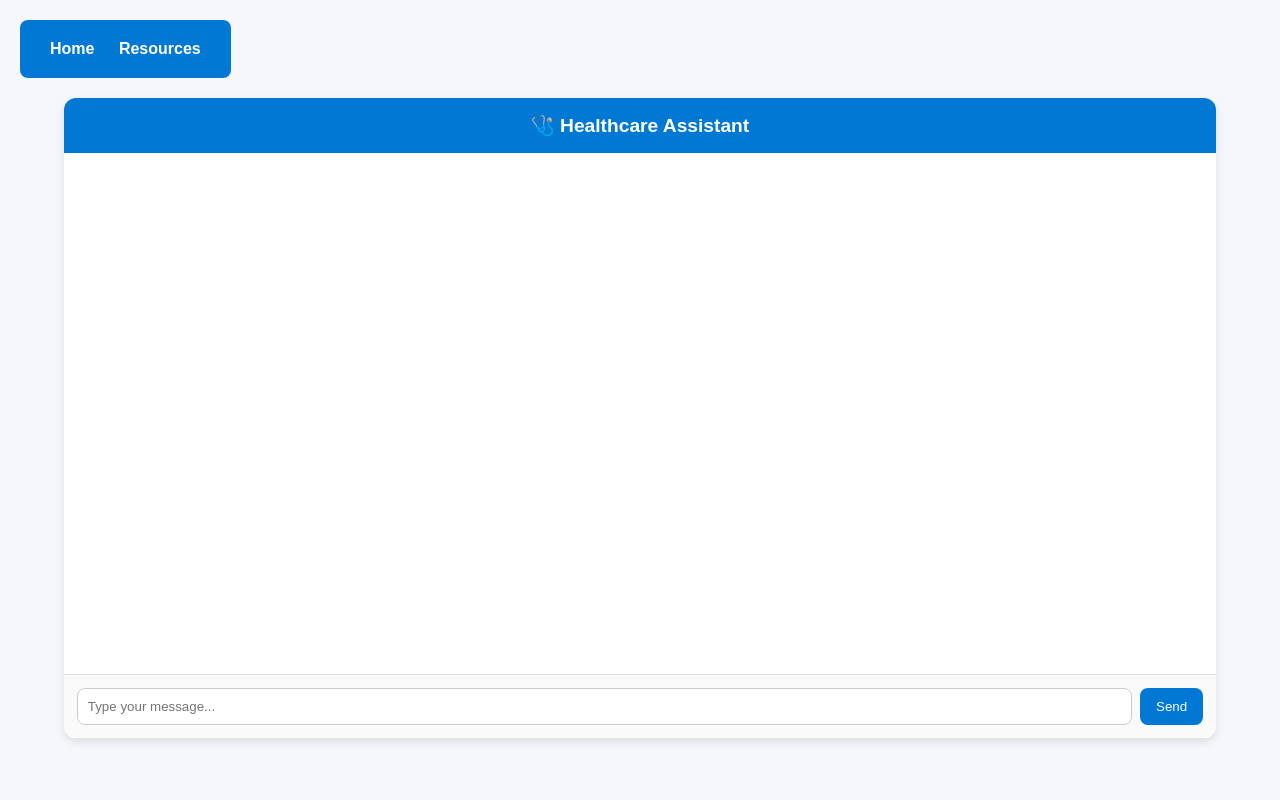
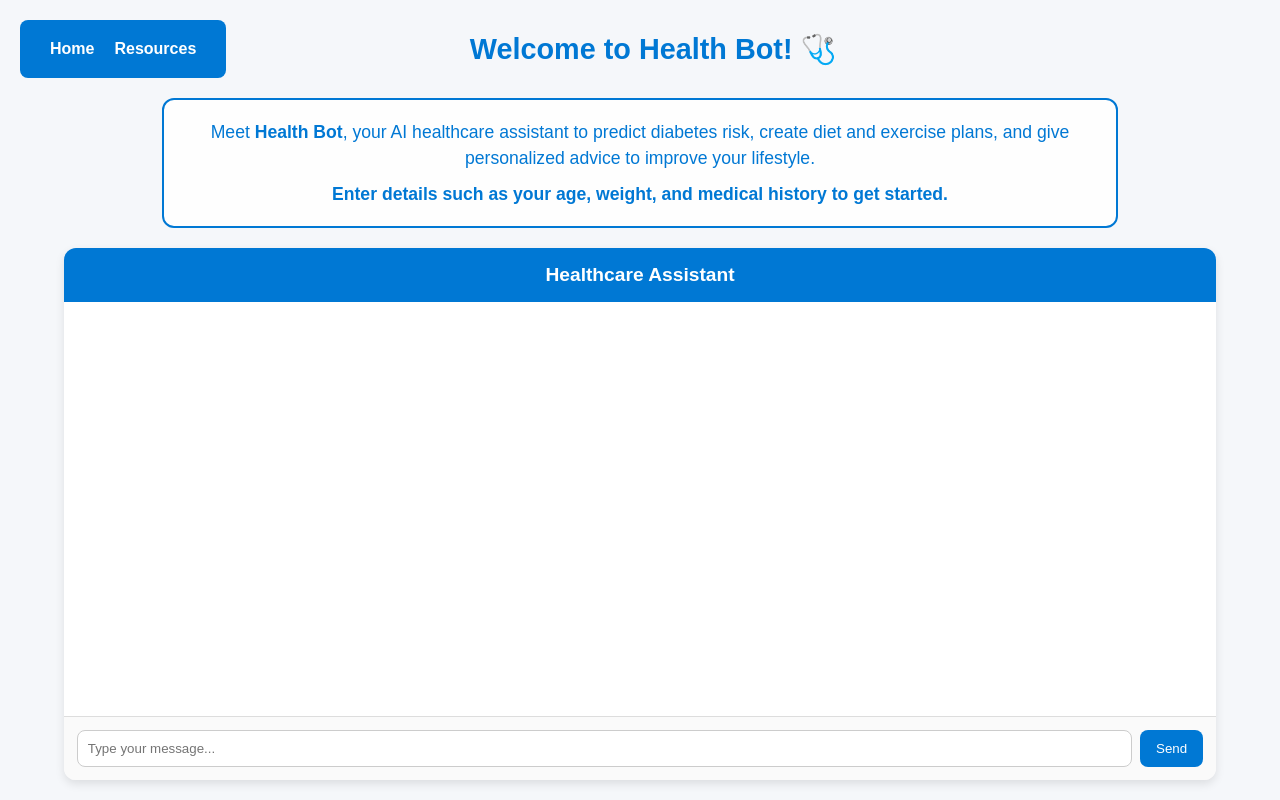
Before and after one commit to zazkenti/IBM_Project, a React (Create React App) app in the folder frontend/: page / in a window 1280 px wide. Built offline with nearby package versions, Linux system fonts and the light colour scheme.

Commit message:
welcome message & description box

```diff
--- a/frontend/public/Resources.html
+++ b/frontend/public/Resources.html
@@ -84,7 +84,7 @@
     <a href="/App.js">Home</a>
     <a href="/Resources.html">Resources</a>
   </nav>
-  <h1>Diabetes Resources</h1>
+  <h1 style="color: #007BFF">Diabetes Resources</h1>
 
   <!-- General Info -->
   <h2>General Info</h2>
--- a/frontend/src/App.js
+++ b/frontend/src/App.js
@@ -92,6 +92,17 @@ function App() {
     >
 
     {/* Navigation Menu */}
+    <div
+      style={{
+        display: "flex",
+        alignItems: "center",
+        justifyContent: "flex-start",
+        marginBottom: "0px",
+        padding: "0 20px",
+        width: "100%",
+      }}
+    >
+
     <nav
       style={{
         alignSelf: "flex-start",
@@ -116,9 +127,62 @@ function App() {
           }
         `}
       </style>
-        <a href="/Home" style={{ color: "white", margin: "0 10px" }}> Home </a>
+      <a href="/Home" style={{ color: "white", margin: "0 10px" }}> Home</a>
       <a href="/Resources.html" style={{ color: "white", margin: "0 10px" }}>Resources </a>
     </nav>
+
+    <div
+      style={{
+        flexGrow: 1,
+        display: "flex",
+        justifyContent: "center",
+      }}
+    >
+      <div
+        style={{
+          fontSize: "1.8rem",
+          fontWeight: "bold",
+          color: "#0078D4",
+          marginLeft: "calc(0% - 200px)",
+        }}
+      >
+        Welcome to Health Bot! 🩺
+      </div>
+    </div>
+  </div>
+
+  <div
+    style={{
+      width: "90%",
+      display: "flex",
+      justifyContent: "center",
+      alignItems: "center",
+      marginBottom: "20px",
+    }}
+  >
+    <div
+      style={{
+        width: "80%",
+        textAlign: "center",
+        fontSize: "1.1rem",
+        lineHeight: "1.5",
+        color: "#0078D4",
+        fontWeight: "500",
+
+        border: "2px solid #0078D4",
+        borderRadius: "12px",
+        padding: "1px 15px",
+        backgroundColor: "#fefefe",
+      }}
+    >
+      <p style={{ marginBottom: "10px" }} >
+        Meet <strong> Health Bot</strong>, your AI healthcare assistant to predict diabetes risk, create diet and exercise plans, and give personalized advice to improve your lifestyle.
+      </p>
+      <p style={{ marginTop: "0px" }} >
+        <strong>Enter details such as your age, weight, and medical history to get started.</strong>
+      </p>
+    </div>
+  </div>
 
       <div
         style={{
@@ -144,7 +208,7 @@ function App() {
             fontWeight: "bold",
           }}
         >
-          🩺 Healthcare Assistant
+          Healthcare Assistant
         </div>
 
         <div
```
Lines whose indentation alone changed are shown as unchanged.
